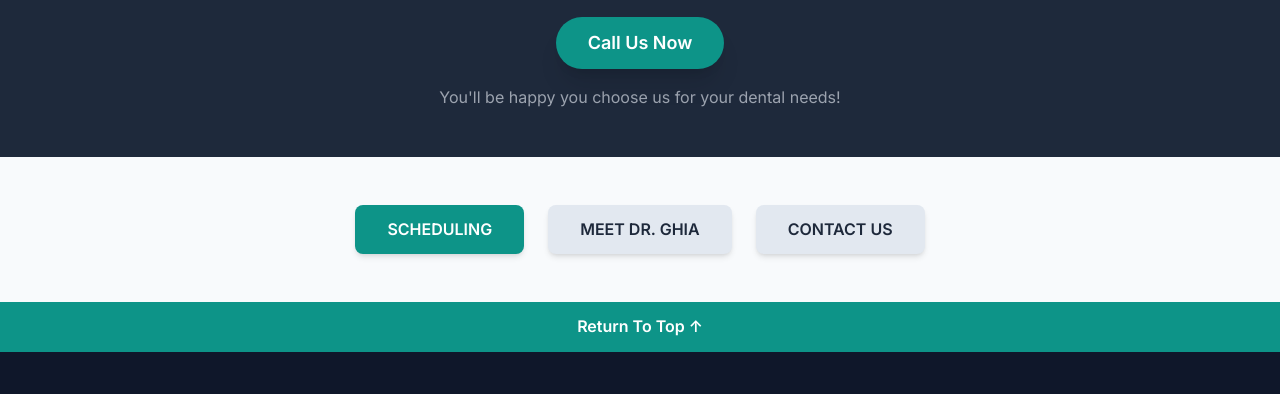
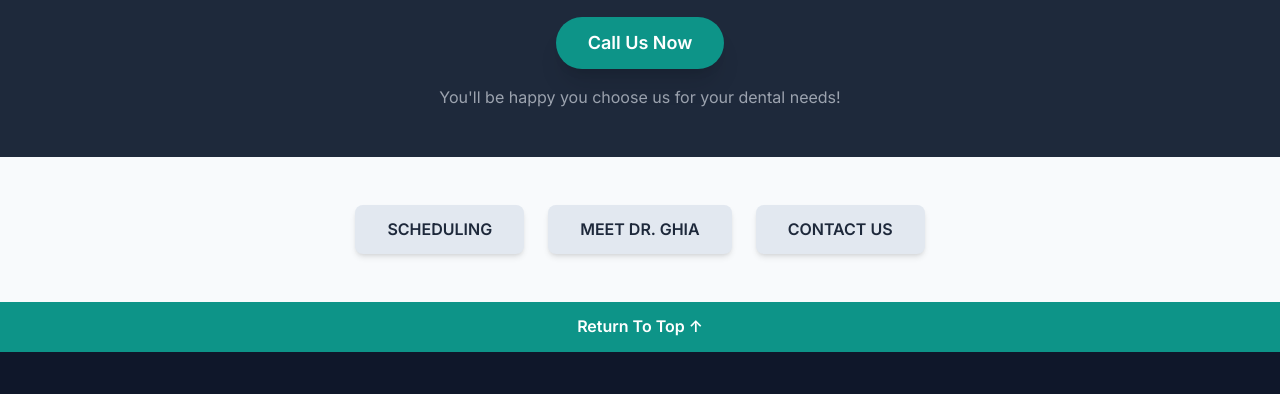
Before and after one commit to hemeshSurana/Ghia-website, a website: page registration.html in a window 1280 px wide. Shown: the part 1267-1661 px from the top of the page. Drawn offline with Linux system fonts and the light colour scheme.

Commit message:
Update registration.html

```diff
--- a/registration.html
+++ b/registration.html
@@ -107,11 +107,8 @@
             <div
                 class="button-group flex flex-col sm:flex-row justify-center items-center space-y-4 sm:space-y-0 sm:space-x-6 mt-8 mb-6 p-4">
 
-                <a href="https://shared.8px.us/book-appt/V2?license=NjhmYWU1YmUtNjVmZC00ZGQ1LTlkOWItOGZhYmIx"
-                    class="w-full sm:w-auto text-center px-8 py-3 bg-teal-600 text-white font-bold rounded-lg shadow-md hover:bg-teal-700 transition duration-300 transform hover:scale-105"
-                    onclick="px_openIframe(event, this.href)">
-                    SCHEDULING
-                </a>
+             <a onclick="openIframeModal()" class="w-full sm:w-auto text-center px-8 py-3 bg-slate-200 text-slate-800 font-bold rounded-lg shadow-md hover:bg-slate-300 transition duration-300">SCHEDULING</a>
+
 
                 <a href="drghia.html"
                     class="w-full sm:w-auto text-center px-8 py-3 bg-slate-200 text-slate-800 font-bold rounded-lg shadow-md hover:bg-slate-300 transition duration-300">
```
